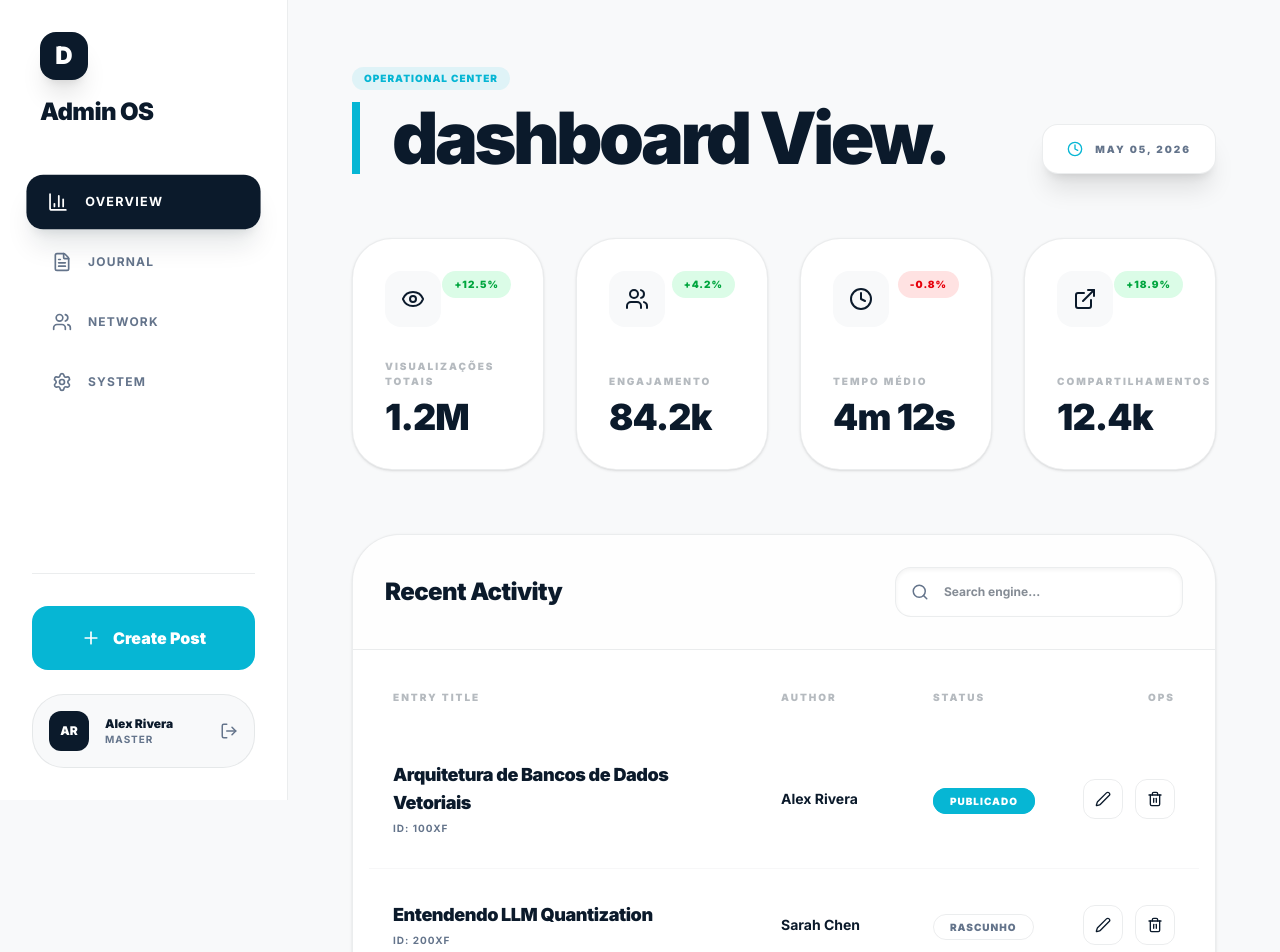
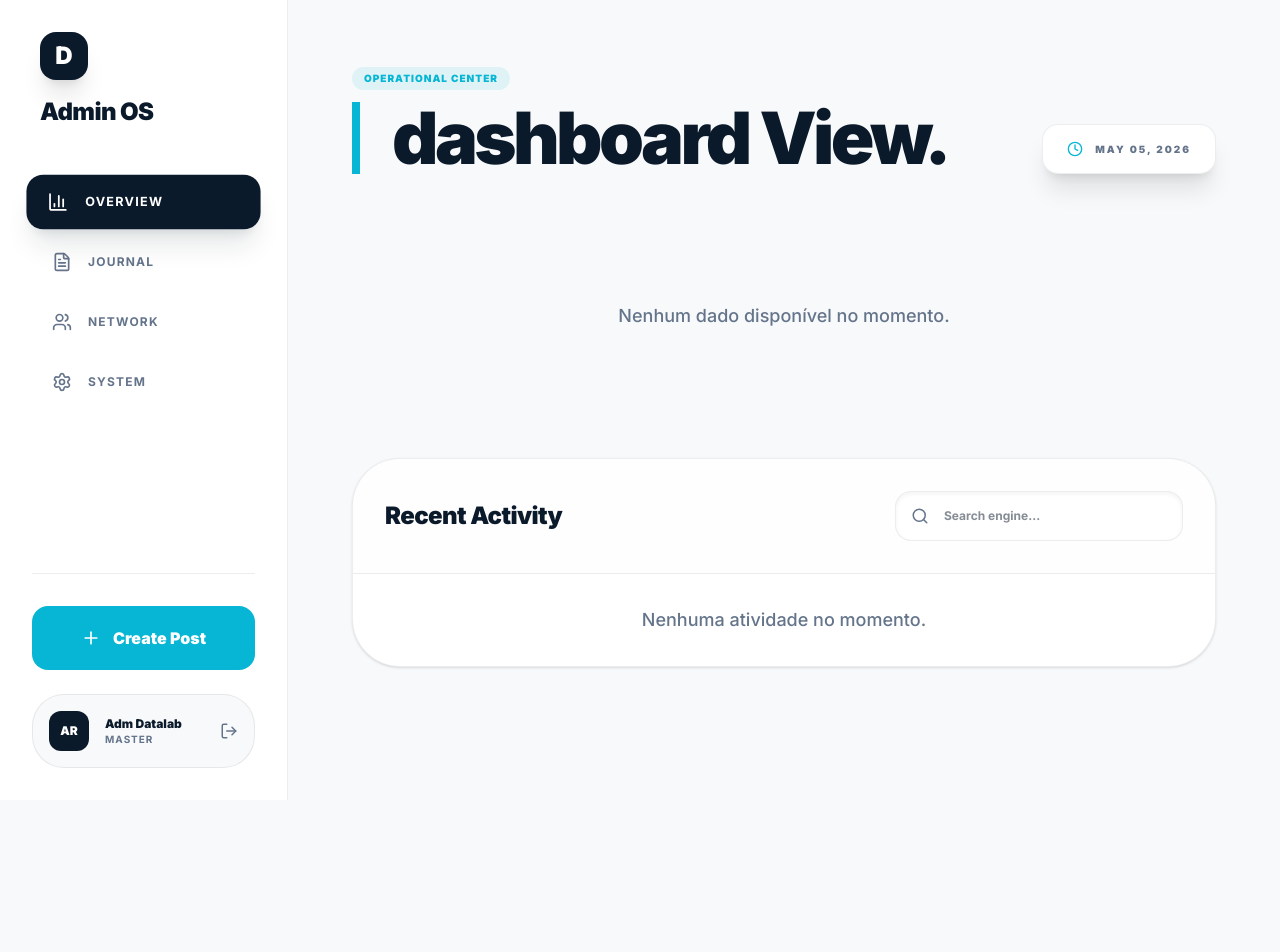
Before and after one commit to DataLab-LigaAcademica/DATABLOG, a Next.js app: page /management in a window 1280 px wide. Shown: the top 952 px of the page. After the commit the page ends 800 px from the top, so only its background shows below. Built offline with nearby package versions, Linux system fonts and the light colour scheme.

Commit message:
refactor: remova dados mockados de management e posts pages

```diff
--- a/app/management/page.tsx
+++ b/app/management/page.tsx
@@ -29,15 +29,11 @@ const MOCK_STATS = [
   { label: 'Compartilhamentos', value: '12.4k', change: '+18.9%', icon: ExternalLink },
 ];
 
-const MOCK_POSTS = [
-  { id: '1', title: 'Arquitetura de Bancos de Dados Vetoriais', author: 'Alex Rivera', status: 'Publicado', date: '12 Nov, 2024', engagement: '94/100' },
-  { id: '2', title: 'Entendendo LLM Quantization', author: 'Sarah Chen', status: 'Rascunho', date: '18 Nov, 2024', engagement: 'N/A' },
-  { id: '3', title: 'O Futuro do Armazenamento Descentralizado', author: 'Mark Thompson', status: 'Publicado', date: '08 Nov, 2024', engagement: '78/100' },
-];
-
 export default function ManagementPage() {
   const [activeTab, setActiveTab] = useState('dashboard');
   const [showNewPostModal, setShowNewPostModal] = useState(false);
+  const [showAccessModal, setShowAccessModal] = useState(false);
+  const [showExportModal, setShowExportModal] = useState(false);
 
   return (
     <div className="min-h-screen bg-brand-bg flex">
@@ -81,7 +77,7 @@ export default function ManagementPage() {
           <div className="flex items-center gap-4 p-4 bg-brand-bg rounded-[2rem] border border-brand-border">
             <div className="w-10 h-10 rounded-xl bg-brand-text flex items-center justify-center font-black text-white text-xs">AR</div>
             <div className="flex-1 overflow-hidden">
-              <p className="text-xs font-black text-brand-text truncate">Alex Rivera</p>
+              <p className="text-xs font-black text-brand-text truncate">Adm Datalab</p>
               <p className="text-[10px] font-bold text-brand-text-dim uppercase tracking-widest">Master</p>
             </div>
             <Link href="/login" className="text-brand-text-dim hover:text-brand-text transition-colors">
@@ -111,27 +107,12 @@ export default function ManagementPage() {
           <div className="space-y-16">
             {/* Stats Grid */}
             <div className="grid grid-cols-1 md:grid-cols-2 lg:grid-cols-4 gap-8">
-              {MOCK_STATS.map((stat, idx) => (
-                <div key={idx} className="bg-white p-8 rounded-[2.5rem] border border-brand-border flex flex-col justify-between shadow-sm hover:shadow-2xl transition-all duration-500 group">
-                  <div className="flex justify-between items-start mb-8">
-                    <div className="w-14 h-14 bg-brand-bg rounded-2xl flex items-center justify-center text-brand-text group-hover:bg-brand-accent group-hover:text-white transition-all">
-                      <stat.icon size={24} />
-                    </div>
-                    <span className={`text-[10px] font-black px-3 py-1.5 rounded-full uppercase tracking-widest ${
-                      stat.change.startsWith('+') ? 'bg-green-100 text-green-600' : 'bg-red-100 text-red-600'
-                    }`}>
-                      {stat.change}
-                    </span>
-                  </div>
-                  <div>
-                    <p className="text-[10px] font-black text-brand-text/30 uppercase tracking-[0.2em] mb-2">{stat.label}</p>
-                    <h3 className="text-4xl font-black tracking-tight">{stat.value}</h3>
-                  </div>
-                </div>
-              ))}
+              <div className="col-span-full p-16 text-center">
+                <p className="text-brand-text-dim text-lg font-medium">Nenhum dado disponível no momento.</p>
+              </div>
             </div>
 
-            {/* Recent Posts Table */}
+            {/* Recent Activity Section */}
             <div className="bg-white rounded-[3rem] border border-brand-border overflow-hidden shadow-sm">
                <div className="p-8 border-b border-brand-border flex flex-col md:flex-row justify-between items-center gap-6 bg-brand-bg/20">
                   <h3 className="text-2xl font-black tracking-tight">Recent Activity</h3>
@@ -147,44 +128,21 @@ export default function ManagementPage() {
                   </div>
                </div>
 
-               <div className="overflow-x-auto p-4">
-                  <table className="w-full text-left">
-                    <thead>
-                      <tr>
-                        <th className="px-6 py-6 text-[10px] font-black uppercase tracking-[0.2em] text-brand-text/30">Entry Title</th>
-                        <th className="px-6 py-6 text-[10px] font-black uppercase tracking-[0.2em] text-brand-text/30">Author</th>
-                        <th className="px-6 py-6 text-[10px] font-black uppercase tracking-[0.2em] text-brand-text/30">Status</th>
-                        <th className="px-6 py-6 text-[10px] font-black uppercase tracking-[0.2em] text-brand-text/30 text-right">Ops</th>
-                      </tr>
-                    </thead>
-                    <tbody className="divide-y divide-brand-border/40">
-                      {MOCK_POSTS.map((post) => (
-                        <tr key={post.id} className="hover:bg-brand-bg/50 transition-colors group">
-                          <td className="px-6 py-8">
-                            <span className="text-lg font-black tracking-tight block group-hover:text-brand-accent transition-colors cursor-pointer">{post.title}</span>
-                            <span className="text-[10px] font-bold text-brand-text-dim uppercase tracking-widest mt-1 block">ID: {post.id}00XF</span>
-                          </td>
-                          <td className="px-6 py-8 text-sm font-bold">{post.author}</td>
-                          <td className="px-6 py-8">
-                            <span className={`text-[10px] font-black px-4 py-1.5 rounded-full uppercase tracking-widest border ${
-                              post.status === 'Publicado'
-                                ? 'bg-brand-accent border-brand-accent text-white'
-                                : 'bg-white border-brand-border text-brand-text-dim'
-                            }`}>
-                              {post.status}
-                            </span>
-                          </td>
-                          <td className="px-6 py-8 text-right">
-                             <div className="flex justify-end gap-3">
-                                <button className="w-10 h-10 rounded-xl border border-brand-border flex items-center justify-center hover:bg-brand-text hover:text-white transition-all"><Edit2 size={16} /></button>
-                                <button className="w-10 h-10 rounded-xl border border-brand-border flex items-center justify-center hover:bg-red-500 hover:border-red-500 hover:text-white transition-all"><Trash2 size={16} /></button>
-                             </div>
-                          </td>
-                        </tr>
-                      ))}
-                    </tbody>
-                  </table>
+               <div className="overflow-x-auto p-8 text-center">
+                  <p className="text-brand-text-dim text-lg font-medium">Nenhuma atividade no momento.</p>
                </div>
+            </div>
+          </div>
+        )}
+
+        {activeTab === 'posts' && (
+          <div className="flex flex-col items-center justify-center py-32 space-y-6">
+            <div className="w-24 h-24 bg-brand-accent/10 text-brand-accent rounded-full flex items-center justify-center">
+              <FileText size={48} />
+            </div>
+            <div className="text-center space-y-3">
+              <h3 className="text-3xl font-black text-brand-text">Journal</h3>
+              <p className="text-brand-text-dim text-lg font-medium">Funcionalidade disponível em breve.</p>
             </div>
           </div>
         )}
@@ -202,7 +160,7 @@ export default function ManagementPage() {
                     <p className="text-sm font-bold text-brand-text-dim mt-1 uppercase tracking-widest">Prospect management pool</p>
                   </div>
                </div>
-               <button className="px-10 py-5 bg-brand-text text-white font-black rounded-2xl hover:bg-brand-accent transition-all">Export Data</button>
+               <button onClick={() => setShowExportModal(true)} className="px-10 py-5 bg-brand-text text-white font-black rounded-2xl hover:bg-brand-accent transition-all">Export Data</button>
             </div>
 
             <div className="bg-white rounded-[2.5rem] border border-brand-border overflow-hidden shadow-sm p-4">
@@ -215,21 +173,12 @@ export default function ManagementPage() {
                       <th className="px-6 py-6 text-[10px] font-black uppercase tracking-widest text-brand-text/30 text-right">Timestamp</th>
                     </tr>
                  </thead>
-                 <tbody className="divide-y divide-brand-border/40">
-                    {[
-                      { name: 'João Silva', email: 'joao@ufu.br', area: 'IA', date: '04 May, 2026' },
-                      { name: 'Maria Souza', email: 'maria@gmail.com', area: 'Data Science', date: '03 May, 2026' },
-                      { name: 'Pedro Lima', email: 'pedro@eng.com', area: 'Engineering', date: '02 May, 2026' },
-                    ].map((m, idx) => (
-                      <tr key={idx} className="hover:bg-brand-bg transition-colors">
-                        <td className="px-6 py-8 text-lg font-black tracking-tight">{m.name}</td>
-                        <td className="px-6 py-8 text-xs font-bold text-brand-text-dim">{m.email}</td>
-                        <td className="px-6 py-8">
-                           <span className="px-4 py-1.5 bg-brand-bg rounded-md text-[10px] font-black text-brand-text border border-brand-border uppercase tracking-widest">{m.area}</span>
-                        </td>
-                        <td className="px-6 py-8 text-right text-[10px] font-black text-brand-text-dim uppercase tracking-widest">{m.date}</td>
-                      </tr>
-                    ))}
+                 <tbody>
+                    <tr>
+                      <td colSpan={4} className="px-6 py-12 text-center">
+                        <p className="text-brand-text-dim text-lg font-medium">Nenhum membro no momento.</p>
+                      </td>
+                    </tr>
                  </tbody>
                </table>
             </div>
@@ -246,18 +195,10 @@ export default function ManagementPage() {
                <div className="bg-white p-10 rounded-[3rem] border border-brand-border shadow-sm space-y-8">
                   <div className="flex gap-4">
                     <input className="flex-1 bg-brand-bg border border-brand-border rounded-2xl px-6 py-5 text-sm font-bold outline-none focus:border-brand-accent" placeholder="new-admin@datalab.tech" />
-                    <button className="px-10 py-5 bg-brand-text text-white font-black rounded-2xl hover:bg-brand-accent transition-all">Grant Access</button>
+                    <button onClick={() => setShowAccessModal(true)} className="px-10 py-5 bg-brand-text text-white font-black rounded-2xl hover:bg-brand-accent transition-all">Grant Access</button>
                   </div>
                   <div className="space-y-3">
-                    {['datalab.ufu@gmail.com', 'admin@datalab.tech'].map(email => (
-                      <div key={email} className="flex justify-between items-center p-6 bg-brand-bg rounded-2xl border border-brand-border group">
-                        <div className="flex items-center gap-4">
-                           <div className="w-3 h-3 bg-brand-accent rounded-full shadow-[0_0_10px_rgba(6,182,212,0.5)]" />
-                           <span className="text-sm font-black italic">{email}</span>
-                        </div>
-                        <button className="text-brand-text-dim hover:text-red-500 transition-all opacity-0 group-hover:opacity-100 uppercase text-[10px] font-black tracking-widest">Revoke</button>
-                      </div>
-                    ))}
+                    <p className="text-brand-text-dim text-lg font-medium">Nenhum administrador registrado.</p>
                   </div>
                </div>
             </section>
@@ -311,6 +252,96 @@ export default function ManagementPage() {
             </motion.div>
           </div>
         )}
+
+        {showAccessModal && (
+          <div className="fixed inset-0 z-[60] flex items-center justify-center p-6">
+            <motion.div
+              initial={{ opacity: 0 }}
+              animate={{ opacity: 1 }}
+              exit={{ opacity: 0 }}
+              onClick={() => setShowAccessModal(false)}
+              className="absolute inset-0 bg-brand-text/20 backdrop-blur-md"
+            />
+
+            <motion.div
+              initial={{ opacity: 0, scale: 0.9, y: 20 }}
+              animate={{ opacity: 1, scale: 1, y: 0 }}
+              exit={{ opacity: 0, scale: 0.9, y: 20 }}
+              className="relative w-full max-w-2xl bg-white rounded-[3.5rem] p-12 shadow-2xl border border-brand-border overflow-hidden"
+            >
+              <div className="absolute top-0 right-0 w-48 h-48 bg-brand-accent/5 rounded-full blur-3xl" />
+
+              <div className="flex justify-between items-center mb-12 relative z-10">
+                <h3 className="text-4xl font-black tracking-tighter">Grant Access.</h3>
+                <button onClick={() => setShowAccessModal(false)} className="w-12 h-12 bg-brand-bg rounded-full flex items-center justify-center text-brand-text hover:bg-brand-accent hover:text-white transition-all">
+                  <Plus size={28} className="rotate-45" />
+                </button>
+              </div>
+
+              <div className="relative z-10 flex flex-col items-center justify-center py-16 space-y-6">
+                <div className="w-20 h-20 bg-brand-accent/10 text-brand-accent rounded-full flex items-center justify-center">
+                  <Users size={40} />
+                </div>
+                <div className="text-center">
+                  <h3 className="text-2xl font-black text-brand-text">Funcionalidade em Desenvolvimento</h3>
+                  <p className="text-brand-text-dim mt-3 font-medium text-lg">Funcionalidade disponível em breve.</p>
+                  <p className="text-brand-text-dim mt-4 text-sm font-medium">Em breve você poderá gerenciar usuários e integrar com o Supabase Auth.</p>
+                </div>
+                <button
+                  onClick={() => setShowAccessModal(false)}
+                  className="mt-6 px-10 py-3 bg-brand-text text-white font-black rounded-2xl hover:bg-brand-accent transition-all"
+                >
+                  Entendi
+                </button>
+              </div>
+            </motion.div>
+          </div>
+        )}
+
+        {showExportModal && (
+          <div className="fixed inset-0 z-[60] flex items-center justify-center p-6">
+            <motion.div
+              initial={{ opacity: 0 }}
+              animate={{ opacity: 1 }}
+              exit={{ opacity: 0 }}
+              onClick={() => setShowExportModal(false)}
+              className="absolute inset-0 bg-brand-text/20 backdrop-blur-md"
+            />
+
+            <motion.div
+              initial={{ opacity: 0, scale: 0.9, y: 20 }}
+              animate={{ opacity: 1, scale: 1, y: 0 }}
+              exit={{ opacity: 0, scale: 0.9, y: 20 }}
+              className="relative w-full max-w-2xl bg-white rounded-[3.5rem] p-12 shadow-2xl border border-brand-border overflow-hidden"
+            >
+              <div className="absolute top-0 right-0 w-48 h-48 bg-brand-accent/5 rounded-full blur-3xl" />
+
+              <div className="flex justify-between items-center mb-12 relative z-10">
+                <h3 className="text-4xl font-black tracking-tighter">Export Data.</h3>
+                <button onClick={() => setShowExportModal(false)} className="w-12 h-12 bg-brand-bg rounded-full flex items-center justify-center text-brand-text hover:bg-brand-accent hover:text-white transition-all">
+                  <Plus size={28} className="rotate-45" />
+                </button>
+              </div>
+
+              <div className="relative z-10 flex flex-col items-center justify-center py-16 space-y-6">
+                <div className="w-20 h-20 bg-brand-accent/10 text-brand-accent rounded-full flex items-center justify-center">
+                  <FileText size={40} />
+                </div>
+                <div className="text-center">
+                  <h3 className="text-2xl font-black text-brand-text">Funcionalidade em Desenvolvimento</h3>
+                  <p className="text-brand-text-dim mt-3 font-medium text-lg">Funcionalidade disponível em breve.</p>
+                  <p className="text-brand-text-dim mt-4 text-sm font-medium">Em breve você poderá exportar os dados dos membros em diferentes formatos.</p>
+                </div>
+                <button
+                  onClick={() => setShowExportModal(false)}
+                  className="mt-6 px-10 py-3 bg-brand-text text-white font-black rounded-2xl hover:bg-brand-accent transition-all"
+                >
+                  Entendi
+                </button>
+              </div>
+            </motion.div>
+          </div>
+        )}
       </AnimatePresence>
     </div>
   );
--- a/app/posts/page.tsx
+++ b/app/posts/page.tsx
@@ -7,30 +7,6 @@ import { Footer } from '@/components/Footer';
 import { Calendar, User, ArrowRight } from 'lucide-react';
 import Image from 'next/image';
 import Link from 'next/link';
-
-// Mock data (será substituído por Supabase)
-const MOCK_POSTS = [
-  {
-    id: '1',
-    title: 'O Futuro dos Modelos de Linguagem de Larga Escala (LLMs)',
-    slug: 'futuro-llms-2024',
-    excerpt: 'Explorando como a arquitetura Transformer está evoluindo para modelos mais eficientes e especializados.',
-    author: 'Equipe DataLab',
-    date: '04 Mai, 2024',
-    image: 'https://picsum.photos/seed/ai-llm/800/400',
-    tags: ['IA', 'Research']
-  },
-  {
-    id: '2',
-    title: 'Engenharia de Dados em Nuvem: Desafios e Boas Práticas',
-    slug: 'cloud-data-engineering',
-    excerpt: 'Como construir pipelines de dados resilientes utilizando ferramentas modernas de orquestração.',
-    author: 'Nucleo de Engenharia',
-    date: '02 Mai, 2024',
-    image: 'https://picsum.photos/seed/data-eng/800/400',
-    tags: ['Dados', 'Cloud']
-  }
-];
 
 export default function BlogListing() {
   return (
@@ -50,52 +26,9 @@ export default function BlogListing() {
           </header>
 
           <div className="grid md:grid-cols-2 lg:grid-cols-3 gap-10">
-            {MOCK_POSTS.map((post) => (
-              <motion.article
-                key={post.id}
-                whileHover={{ y: -10 }}
-                className="card-bubble overflow-hidden flex flex-col group p-2"
-              >
-                <div className="aspect-[4/3] relative overflow-hidden rounded-[1.5rem]">
-                  <Image
-                    src={post.image}
-                    alt={post.title}
-                    fill
-                    className="object-cover transition-transform duration-700 group-hover:scale-110"
-                    referrerPolicy="no-referrer"
-                  />
-                  <div className="absolute top-4 left-4">
-                    <span className="px-3 py-1 bg-white/90 backdrop-blur-md rounded-full text-[10px] font-black uppercase tracking-widest text-brand-text shadow-xl">
-                      {post.tags[0]}
-                    </span>
-                  </div>
-                </div>
-
-                <div className="p-6 space-y-4 flex-1 flex flex-col bg-white">
-                  <div className="flex items-center gap-4 text-[10px] text-brand-text-dim font-black uppercase tracking-widest">
-                    <span className="flex items-center gap-2"><User size={12} className="text-brand-accent" /> {post.author}</span>
-                    <span className="flex items-center gap-2"><Calendar size={12} className="text-brand-accent" /> {post.date}</span>
-                  </div>
-
-                  <h2 className="text-2xl font-black text-brand-text leading-tight group-hover:text-brand-accent transition-colors">
-                    <Link href={`/posts/${post.slug}`}>{post.title}</Link>
-                  </h2>
-
-                  <p className="text-brand-text-dim text-sm font-medium line-clamp-3 leading-relaxed">
-                    {post.excerpt}
-                  </p>
-
-                  <div className="pt-4 mt-auto">
-                    <Link
-                      href={`/posts/${post.slug}`}
-                      className="w-12 h-12 rounded-full border border-brand-border flex items-center justify-center hover:bg-brand-text hover:text-white transition-all text-brand-text"
-                    >
-                      <ArrowRight size={20} />
-                    </Link>
-                  </div>
-                </div>
-              </motion.article>
-            ))}
+            <div className="col-span-full p-16 text-center">
+              <p className="text-brand-text-dim text-lg font-medium">Nenhum post disponível no momento.</p>
+            </div>
           </div>
         </div>
       </main>
```
